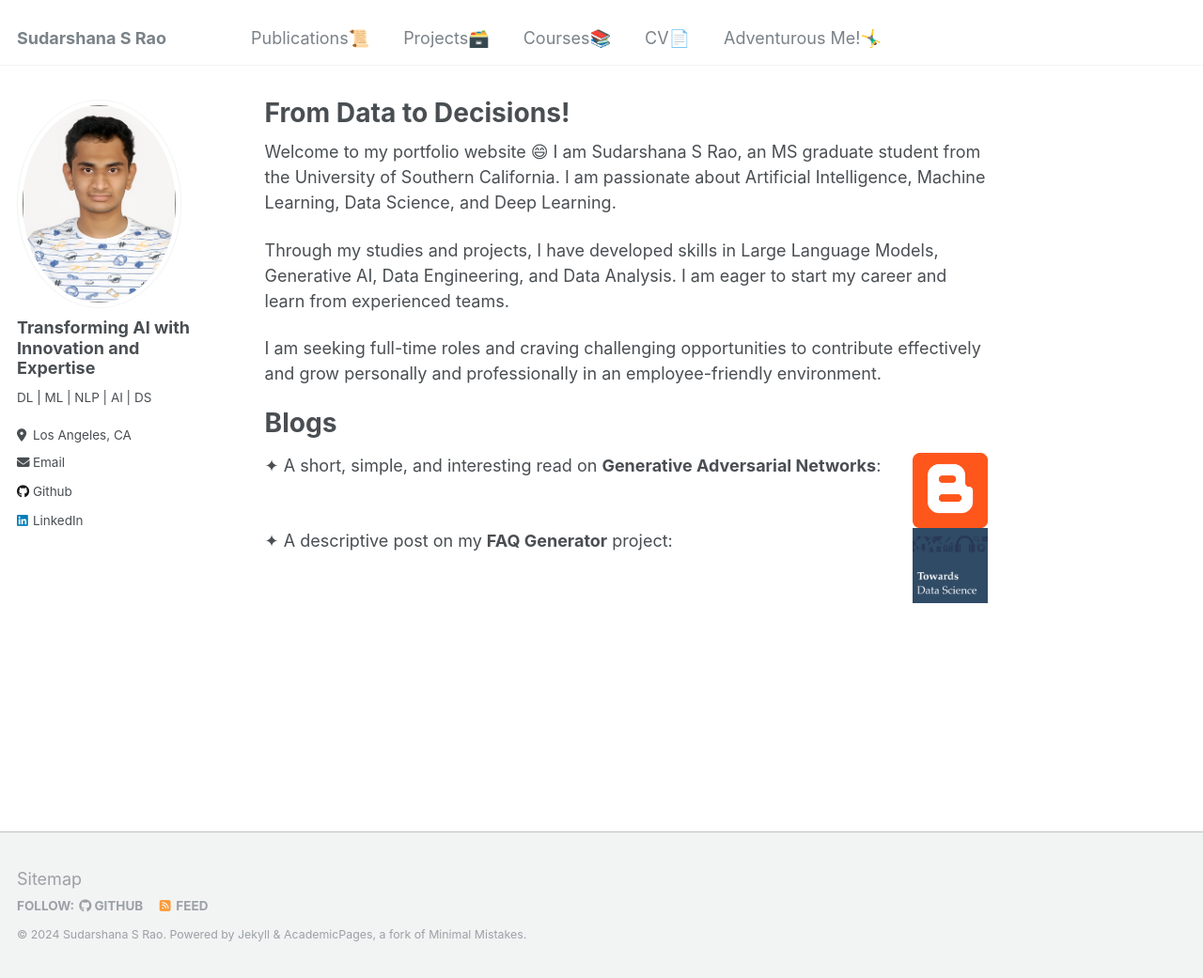
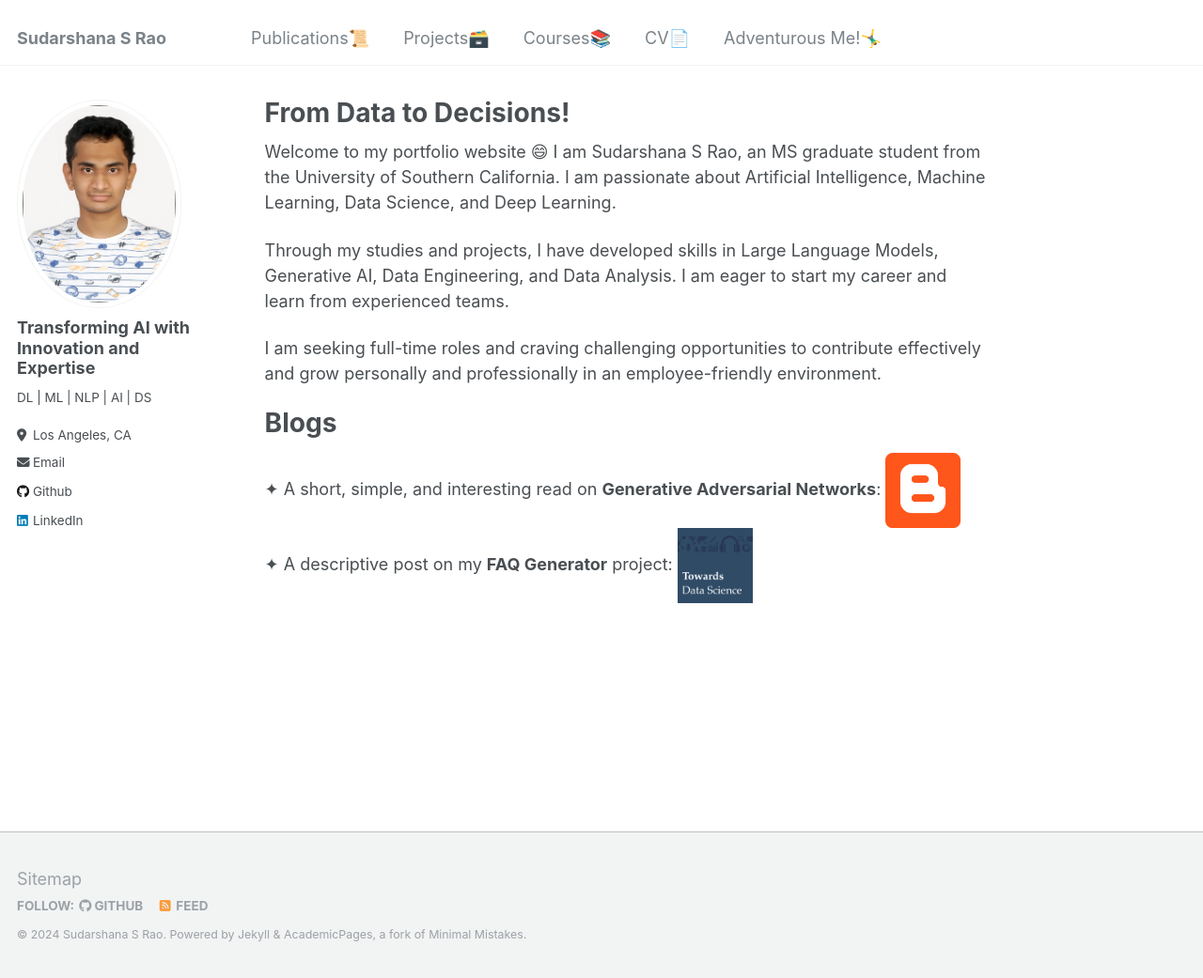
Before and after one commit to SudarshanaSRao/SudarshanaSRao.github.io, a Jekyll site: the page built from _pages/about.md, in a window 1280 px wide and 1041 px high. Shown: the whole window at 94% size. Built offline with Jekyll 4.4.1, drawn with Linux system fonts in a browser that asks for light colours.

Commit message:
Update about.md

```diff
--- a/_pages/about.md
+++ b/_pages/about.md
@@ -17,7 +17,6 @@ I am seeking full-time roles and craving challenging opportunities to contribute
 # Blogs
 <div class="flexcontainer">
   <div>
-     <div style="display: flex; justify-content: space-between;">
     <span>✦ A short, simple, and interesting read on <strong>Generative Adversarial Networks</strong>:</span> <a href="https://sudarshanagan.blogspot.com/2021/07/everyone-i-am-currently-engineering.html" onclick="trackOutboundLink(this);">
       <img height="30px" src="/images/1200px-Blogger_icon_2017.svg.png" width="80px">
     </a>
@@ -26,7 +25,6 @@ I am seeking full-time roles and craving challenging opportunities to contribute
 
 <div class="flexcontainer">
   <div>
-     <div style="display: flex; justify-content: space-between;">
     <span>✦ A descriptive post on my <strong>FAQ Generator</strong> project:</span> <a href="https://medium.com/@sudarshanasrao/faq-generation-using-large-language-models-88746c9381a6" onclick="trackOutboundLink(this);">
       <img height="30px" src="/images/image.jpeg" width="80px">
     </a>
```
